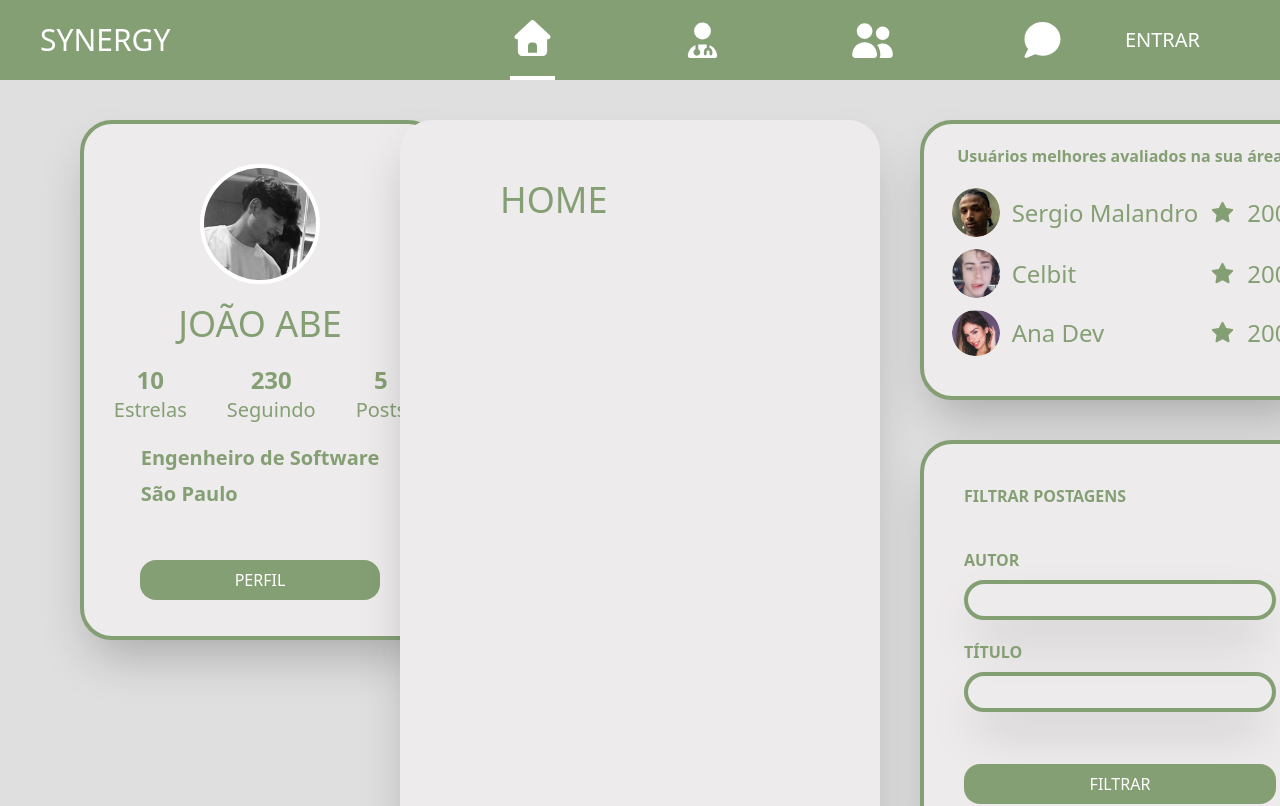
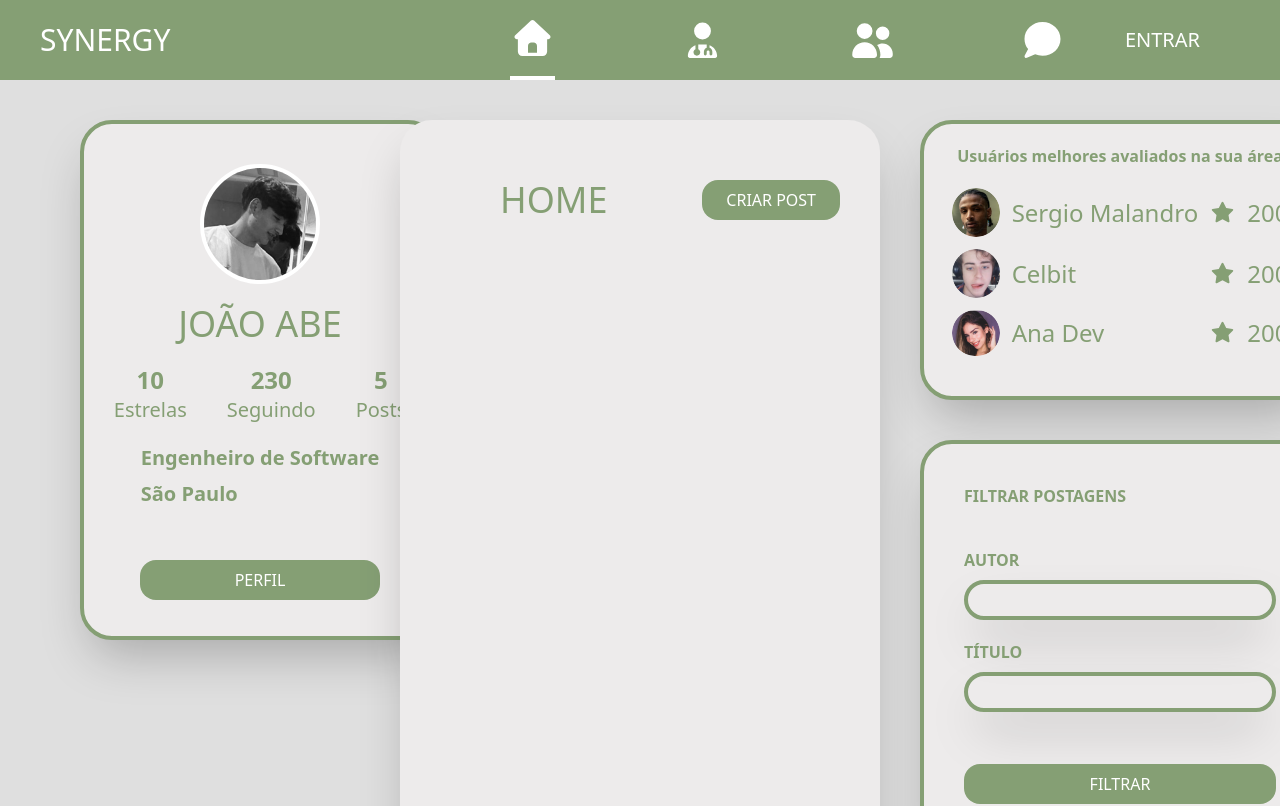
Before and after one commit to MrJoaoAbe/Plataforma_Synergy, a React (Vite) app: page / in a window 1280 px wide. Shown: the top 806 px of the page. Built offline with nearby package versions, Linux system fonts and the light colour scheme.

Commit message:
add btn criacao post

```diff
--- a/src/pages/CriarPost.jsx
+++ b/src/pages/CriarPost.jsx
@@ -1,6 +1,6 @@
 function CriarPost() {
     return (
-        <div></div>
+        <div>CRIAÇÃO DE POST</div>
     )
 }
 
--- a/src/pages/Home.jsx
+++ b/src/pages/Home.jsx
@@ -1,7 +1,19 @@
+import { Link } from "react-router-dom"
+
 function Home() {
     return (
         <div className="bg-[#EDEBEB] min-h-screen rounded-4xl shadow-2xl flex flex-col">
-            <h1 className="font-extralight text-4xl text-[#859F74] p-15 flex items-center ml-10">HOME</h1>
+            <div className="flex flex-row items-center justify-between px-10">
+                <h1 className="font-extralight text-4xl text-[#859F74] p-15 flex items-center">
+                    HOME
+                </h1>
+                <Link to="/criarPost" className="bg-[#859F74] px-6 py-2 rounded-2xl text-white">
+                    CRIAR POST
+                </Link>
+
+            </div>
+
+
         </div>
     )
 }
```
